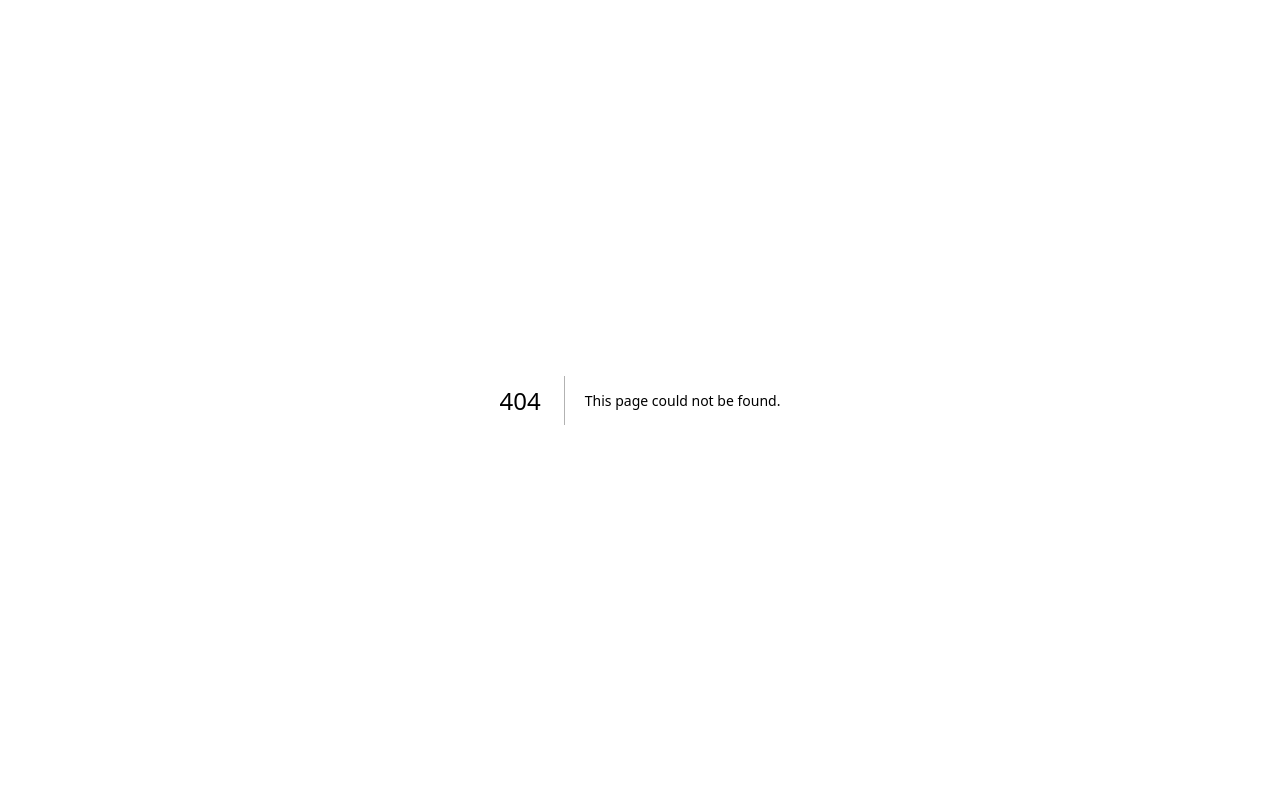
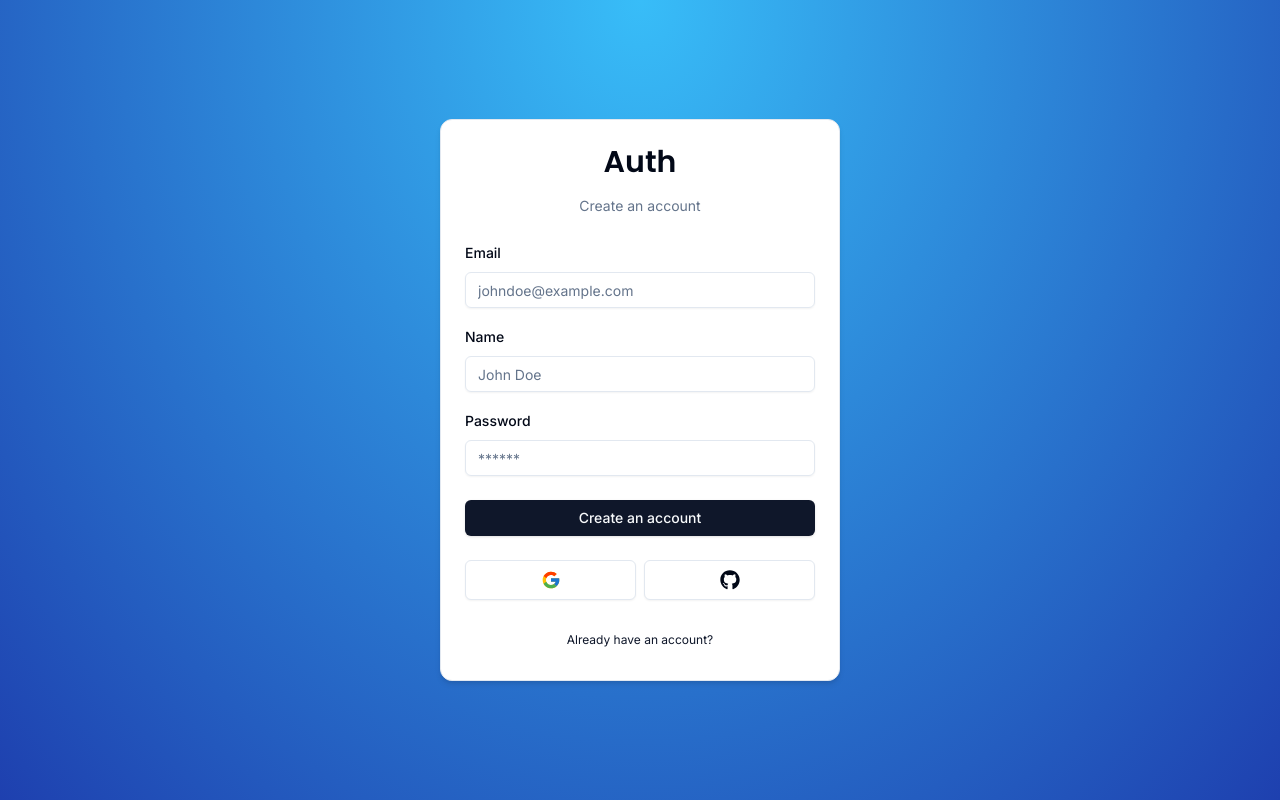
Before and after one commit to Beaskyy/Next-Auth-V5, a Next.js app: page /auth/register in a window 1280 px wide. Before the commit this address had no page. Built offline with nearby package versions, Linux system fonts and the light colour scheme.

Commit message:
register

```diff
--- /dev/null
+++ b/actions/register.ts
@@ -0,0 +1,15 @@
+"use server";
+
+import * as z from "zod";
+
+import { RegisterSchema } from "@/schemas";
+
+export const register = async (values: z.infer<typeof RegisterSchema>) => {
+  const validatedFields = RegisterSchema.safeParse(values);
+
+  if (!validatedFields.success) {
+    return { error: "Invalid fields!" };
+  }
+
+  return { success: "Email sent!" };
+};
--- /dev/null
+++ b/app/auth/register/page.tsx
@@ -0,0 +1,11 @@
+import { RegisterForm } from "@/components/auth/register-form";
+
+const RegisterPage = () => {
+  return (
+    <div>
+      <RegisterForm />
+    </div>
+  );
+};
+
+export default RegisterPage;
--- /dev/null
+++ b/components/auth/register-form.tsx
@@ -0,0 +1,123 @@
+"use client";
+
+import * as z from "zod";
+import { useForm } from "react-hook-form";
+import { zodResolver } from "@hookform/resolvers/zod";
+import { CardWrapper } from "./card-wrapper";
+import { RegisterSchema } from "@/schemas";
+import {
+  Form,
+  FormControl,
+  FormField,
+  FormItem,
+  FormLabel,
+  FormMessage,
+} from "../ui/form";
+import { Input } from "../ui/input";
+import { Button } from "../ui/button";
+import { FormError } from "../form-error";
+import { FormSuccess } from "../form-success";
+import { useState, useTransition } from "react";
+import { register } from "@/actions/register";
+
+export const RegisterForm = () => {
+  const [error, setError] = useState<string | undefined>("")
+  const [success, setSuccess] = useState<string | undefined>("")
+  const [isPending, startTransition] = useTransition();
+
+  const form = useForm<z.infer<typeof RegisterSchema>>({
+    resolver: zodResolver(RegisterSchema),
+    defaultValues: {
+      email: "",
+      password: "",
+      name: "",
+    },
+  });
+
+  const onSubmit = (values: z.infer<typeof RegisterSchema>) => {
+    setError("")
+    setSuccess("")
+
+    startTransition(() => {
+      register(values)
+      .then((data) => {
+        setError(data.error)
+        setSuccess(data.success)
+      })
+    });
+  };
+
+  return (
+    <CardWrapper
+      headerLabel="Create an account"
+      backButtonLabel="Already have an account?"
+      backButtonHref="/auth/login"
+      showSocial
+    >
+      <Form {...form}>
+        <form onSubmit={form.handleSubmit(onSubmit)} className="space-y-6">
+          <div className="space-y-4">
+            <FormField
+              control={form.control}
+              name="email"
+              render={({ field }) => (
+                <FormItem>
+                  <FormLabel>Email</FormLabel>
+                  <FormControl>
+                    <Input
+                      {...field}
+                      disabled={isPending}
+                      placeholder="johndoe@example.com"
+                      type="email"
+                    />
+                  </FormControl>
+                  <FormMessage />
+                </FormItem>
+              )}
+            />
+            <FormField
+              control={form.control}
+              name="name"
+              render={({ field }) => (
+                <FormItem>
+                  <FormLabel>Name</FormLabel>
+                  <FormControl>
+                    <Input
+                      {...field}
+                      disabled={isPending}
+                      placeholder="John Doe"
+                    />
+                  </FormControl>
+                  <FormMessage />
+                </FormItem>
+              )}
+            />
+            <FormField
+              control={form.control}
+              name="password"
+              render={({ field }) => (
+                <FormItem>
+                  <FormLabel>Password</FormLabel>
+                  <FormControl>
+                    <Input
+                      {...field}
+                      disabled={isPending}
+                      placeholder="******"
+                      type="password"
+                    />
+                  </FormControl>
+                  <FormMessage />
+                </FormItem>
+              )}
+            />
+          </div>
+          <FormError message={error} />
+          <FormSuccess message={success} />
+          <Button type="submit" disabled={isPending} className="w-full">
+            Create an account
+          </Button>
+        </form>
+      </Form>
+    </CardWrapper>
+  );
+};
--- a/schemas/index.ts
+++ b/schemas/index.ts
@@ -1,10 +1,22 @@
-import * as z from "zod"
+import * as z from "zod";
 
 export const LoginSchema = z.object({
-    email: z.string().email({
-        message: "Email is required"
-    }),
-    password: z.string().min(1, {
-        message: "Password is required"
-    })
-})
+  email: z.string().email({
+    message: "Email is required",
+  }),
+  password: z.string().min(1, {
+    message: "Password is required",
+  }),
+});
+
+export const RegisterSchema = z.object({
+  email: z.string().email({
+    message: "Email is required",
+  }),
+  password: z.string().min(6, {
+    message: "Minimum 6 characters required",
+  }),
+  name: z.string().min(1, {
+    message: "Name is required",
+  }),
+});
```
